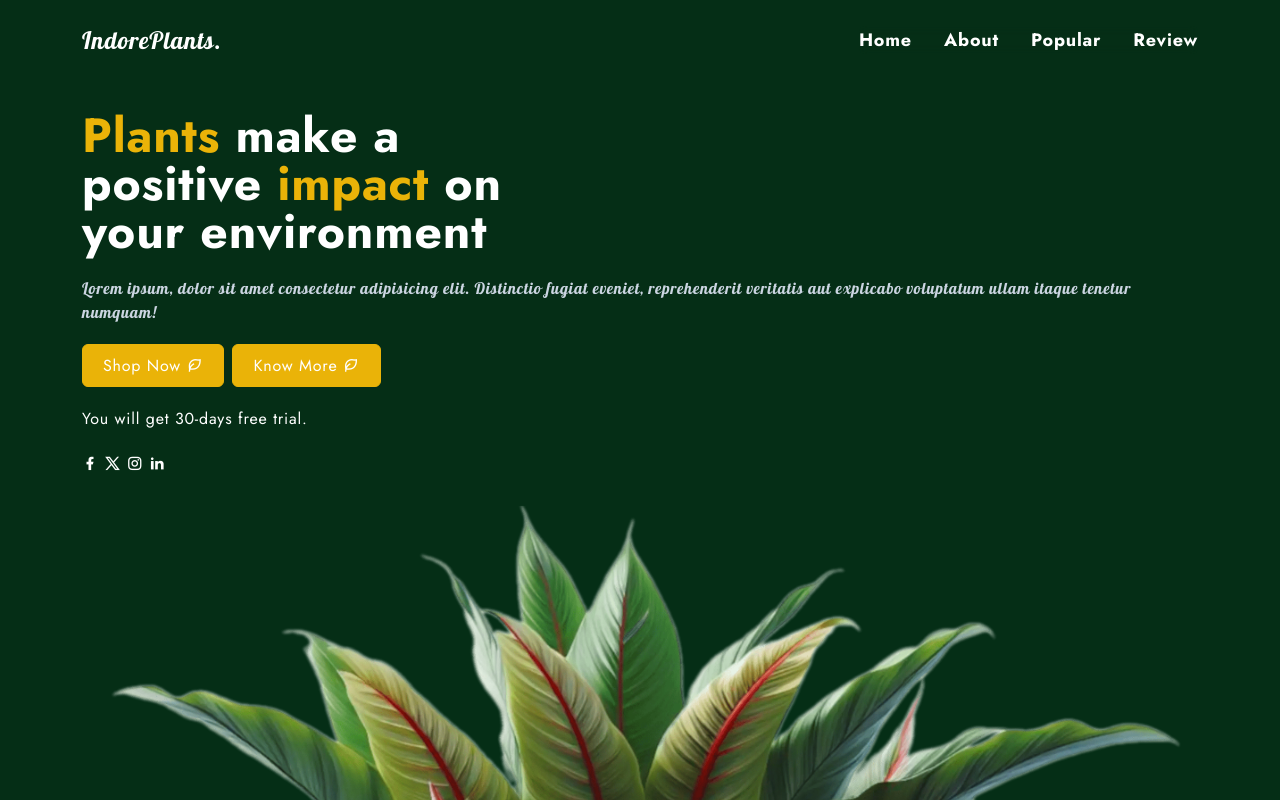
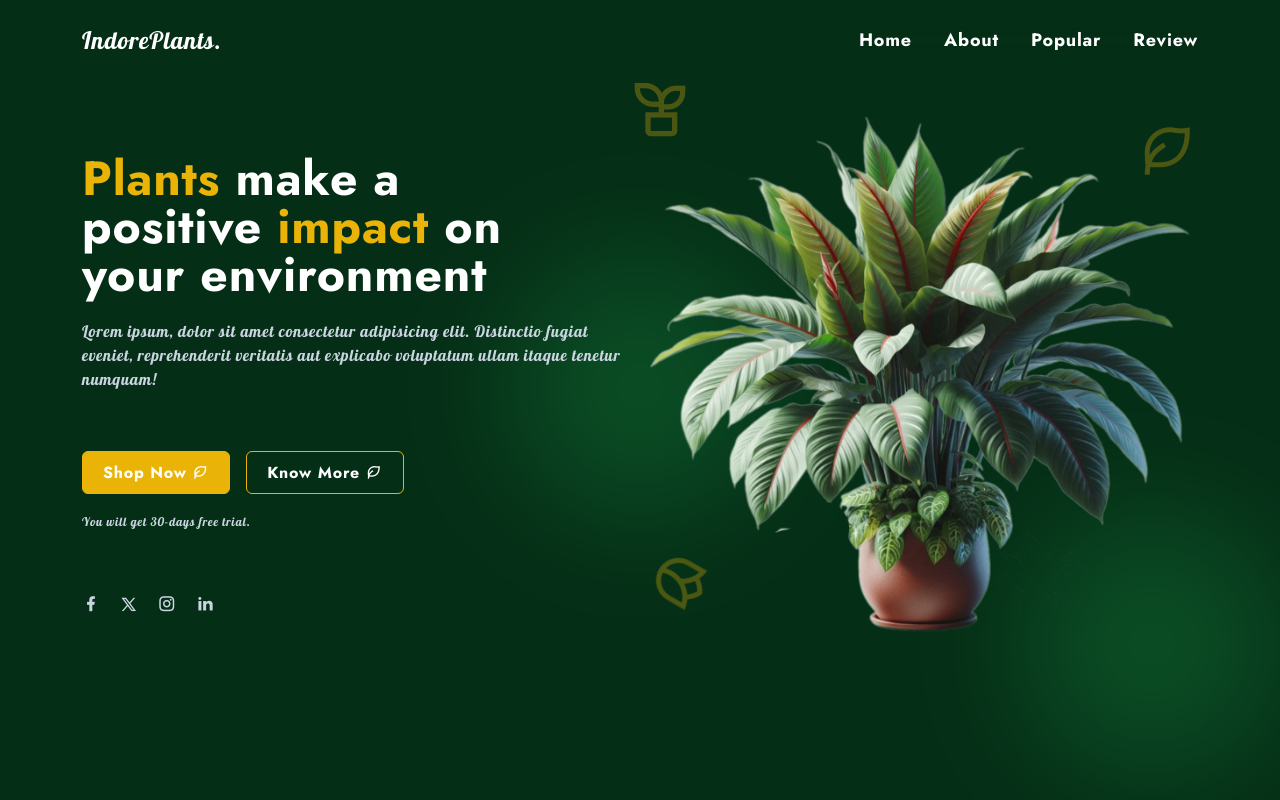
Before and after one commit to KavishkaShehara1/Plant-Website-frontend-Project, a website: page index.html in a window 1280 px wide. Shown: the top 800 px of the page. Drawn offline with nearby package versions, Linux system fonts and the light colour scheme.

Commit message:
complete home section

```diff
--- a/index.html
+++ b/index.html
@@ -55,11 +55,21 @@
 
     <main>
       <!--~~~~~~~~~~~~~~~ Home ~~~~~~~~~~~~~~~-->
-      <section id="home">
+      <section id="home" class="relative">
         <div class="container">
-          <div class="flex flex-col items-center gap-5">
+          <!-- blob 1 -->
+          <div
+            class="w-64 h-64 bg-green-700 rounded-full blur-3xl -z-10 opacity-40 absolute top-1/2 left-1/2 transform -translate-x-1/2 -translate-y-1/2"
+          ></div>
+
+          <!-- blob 2 -->
+          <div
+            class="w-64 h-64 bg-green-700 rounded-full blur-3xl -z-10 opacity-40 absolute right-0 bottom-0"
+          ></div>
+
+          <div class="flex flex-col items-center gap-5 lg:flex-row">
             <!-- content -->
-            <div class="w-full space-y-5">
+            <div class="w-full space-y-5 lg:w-1/2">
               <h1>
                 <span class="text-yellow-500">Plants</span> make a <br />
                 positive
@@ -73,45 +83,63 @@
                 voluptatum ullam itaque tenetur numquam!
               </p>
 
-              <div class="flex flex-col gap-2 sm:flex-row">
+              <div
+                class="flex flex-col gap-2 sm:flex-row md:gap-4 lg:pt-5 xl:pt-10"
+              >
                 <button class="btn">
                   <span>Shop Now</span>
                   <i class="ri-leaf-line"></i>
                 </button>
 
-                <button class="btn">
+                <button class="btn btn_outline">
                   <span>Know More</span>
                   <i class="ri-leaf-line"></i>
                 </button>
               </div>
 
-              <p>You will get 30-days free trial.</p>
+              <p class="text-xs font-Lobster text-slate-300">
+                You will get 30-days free trial.
+              </p>
 
-              <div>
-                <i class="ri-facebook-fill"></i>
-                <i class="ri-twitter-x-line"></i>
-                <i class="ri-instagram-line"></i>
-                <i class="ri-linkedin-fill"></i>
+              <div class="flex items-center gap-5 text-lg lg:pt-10">
+                <i
+                  class="ri-facebook-fill text-slate-300 hover:text-yellow-500 duration-300 cursor-pointer"
+                ></i>
+                <i
+                  class="ri-twitter-x-line text-slate-300 hover:text-yellow-500 duration-300 cursor-pointer text-base"
+                ></i>
+                <i
+                  class="ri-instagram-line text-slate-300 hover:text-yellow-500 duration-300 cursor-pointer"
+                ></i>
+                <i
+                  class="ri-linkedin-fill text-slate-300 hover:text-yellow-500 duration-300 cursor-pointer"
+                ></i>
               </div>
             </div>
 
             <!-- image -->
-             <div>
-                <img src="assets/img/home.png" alt="home_image">
+            <div class="w-full relative lg:w-1/2">
+              <img src="assets/img/home.png" alt="home_image" />
 
               <!-- leaf -->
-                 <div>
-                    <i class="ri-leaf-line"></i>
+              <div
+                class="absolute -top-10 right-0 opacity-30 xl:top-5 animate-movingY"
+              >
+                <i class="ri-leaf-line text-6xl text-yellow-500"></i>
               </div>
 
               <!-- flower -->
-                 <div>
-                    <i class="ri-flower-line"></i>
+              <div
+                class="absolute bottom-0 left-0 opacity-30 xl:bottom-12 animate-rotating"
+              >
+                <i class="ri-flower-line text-6xl text-yellow-500"></i>
               </div>
 
               <!-- plant -->
-                 <div>
-                    <i class="ri-plant-line"></i>
+              <div
+                class="hidden absolute -top-8 -left-5 opacity-30 lg:block animate-scalingUp"
+              >
+                <i class="ri-plant-line text-6xl text-yellow-500"></i>
               </div>
             </div>
           </div>
--- a/input.css
+++ b/input.css
@@ -29,3 +29,19 @@ h1 {
 .btn {
   @apply border border-yellow-500 bg-yellow-500 rounded-md px-5 py-2 duration-300;
 }
+
+.btn span {
+  @apply font-bold;
+}
+
+.btn:hover {
+  @apply opacity-90;
+}
+
+.btn_outline {
+  @apply bg-transparent;
+}
+
+.btn_outline:hover {
+  @apply bg-yellow-500;
+}
--- a/tailwind.config.js
+++ b/tailwind.config.js
@@ -9,6 +9,25 @@ module.exports = {
       xl: "1180px"
     },
     extend: {},
+    keyframes: {
+      move: {
+        "50%": { transform: "translateY(-1rem)" }
+      },
+      rotate: {
+        "0%": { transform: "rotate(0deg)" },
+        "100%": { transform: "rotate(360deg)" },
+      },
+      scaleUp: {
+        "0%": { transform: "scale(0.8)" },
+        "50%": { transform: "scale(1.2)" },
+        "100%": { transform: "scale(0.8)" },
+      }
+    },
+    animation: {
+      movingY: "move 3s linear infinite",
+      rotating: "rotate 15s linear infinite",
+      scalingUp: "scaleUp 3s linear infinite",
+    },
     fontFamily: {
       Jost: ["Jost", "sans-serif"],
       Lobster: ["Lobster", "sans-serif"]
```
Also changed, not shown: output.css. Lines whose indentation alone changed are shown as unchanged.
